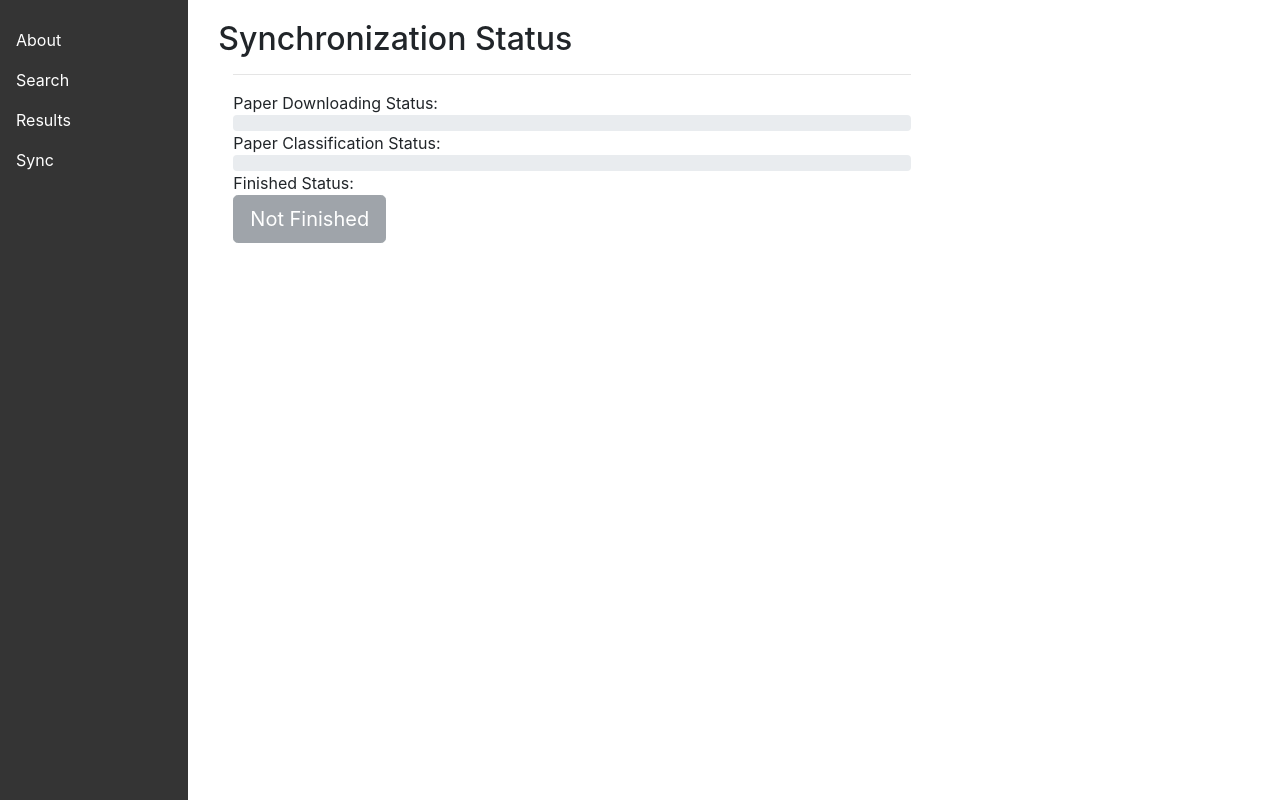
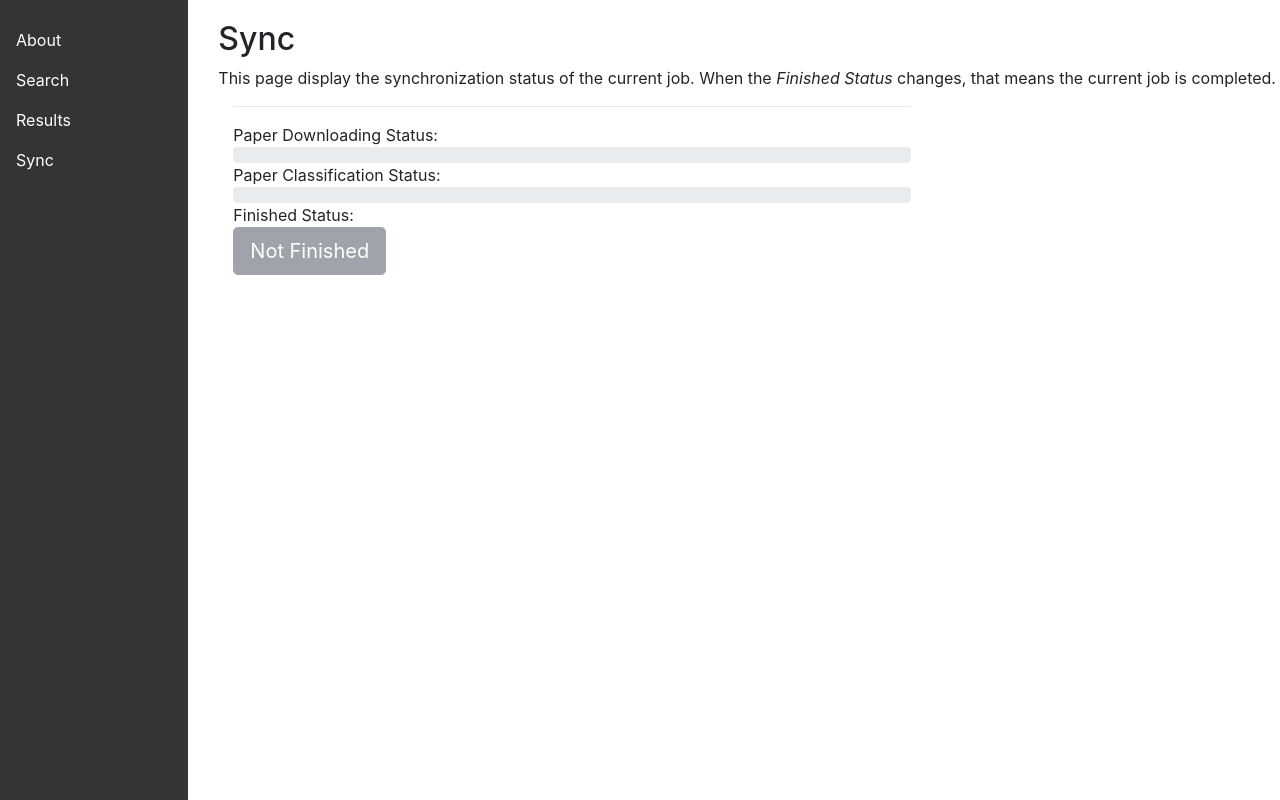
Before and after one commit to M4rukku/conservation_synthesis_github, a Flask app: page /sync in a window 1280 px wide. Shown: the part 56-856 px from the top of the page. Run offline with Flask 2, Linux system fonts and the light colour scheme; some libraries are stand-ins or nearby versions.

Commit message:
add in some minor description for the sync page

```diff
--- a/sources/frontend/templates/sync.html
+++ b/sources/frontend/templates/sync.html
@@ -2,7 +2,8 @@
 
 {% block content %}
     <div>
-    <h2>Synchronization Status</h2>
+    <h2>Sync</h2>
+    <p>This page display the synchronization status of the current job. When the <em>Finished Status</em> changes, that means the current job is completed.</p>
     <div class="col-md-8">
     <hr>
     Paper Downloading Status:
```
